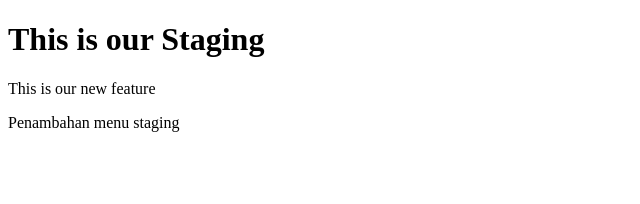
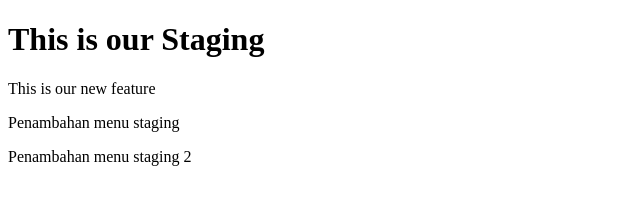
Before and after one commit to ivandoric/github-actions, a plain HTML site: page index.html in a window 1280 px wide. Shown: the whole page, without its empty margins (0-640 px from the left). Drawn offline with Linux system fonts and the light colour scheme.

Commit message:
penambahan fitur staging

```diff
--- a/index.html
+++ b/index.html
@@ -10,5 +10,6 @@
     <h1>This is our Staging</h1>
     <p>This is our new feature</p>
     <p>Penambahan menu staging</p>
+    <p>Penambahan menu staging 2</p>
 </body>
 </html>
```
